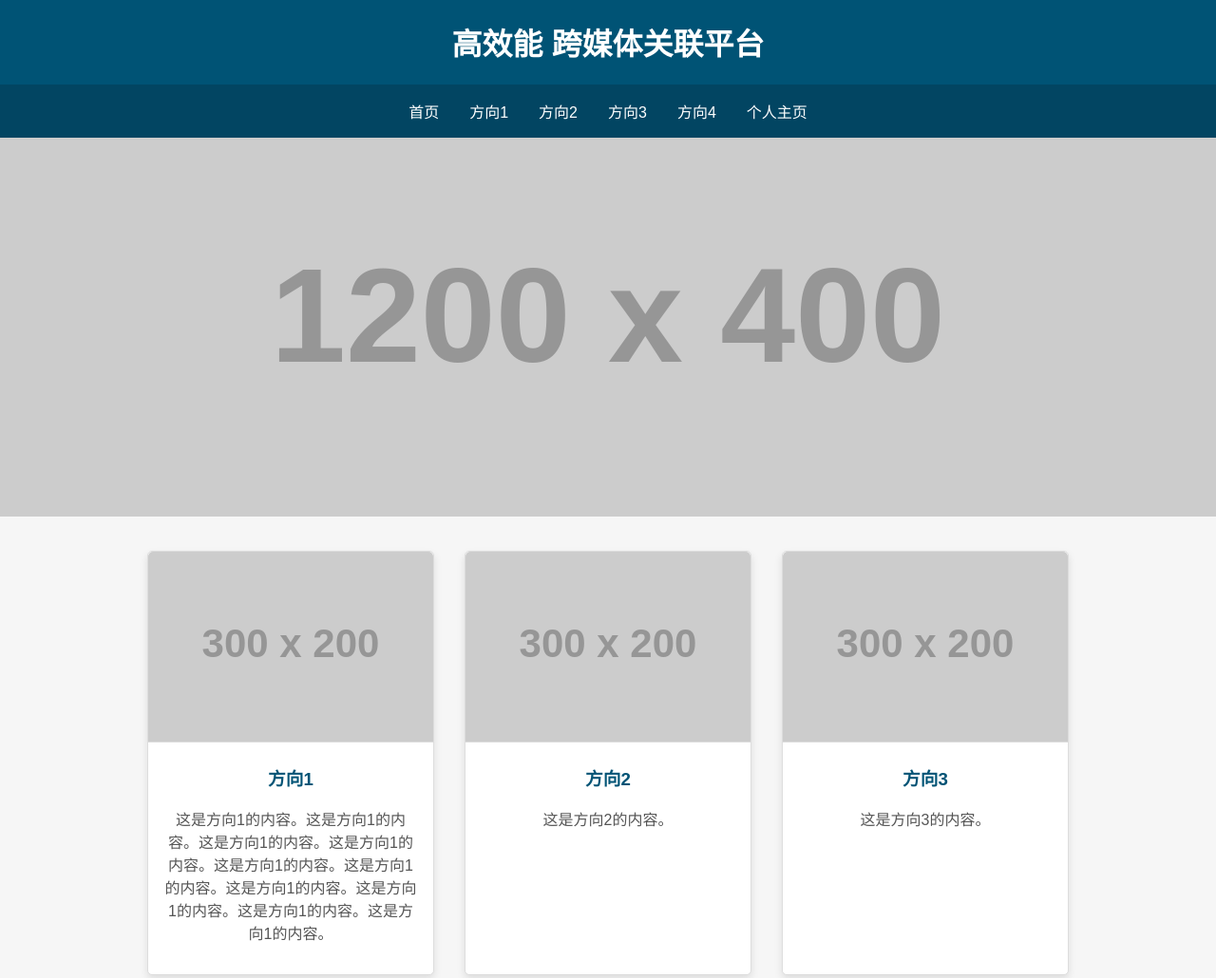
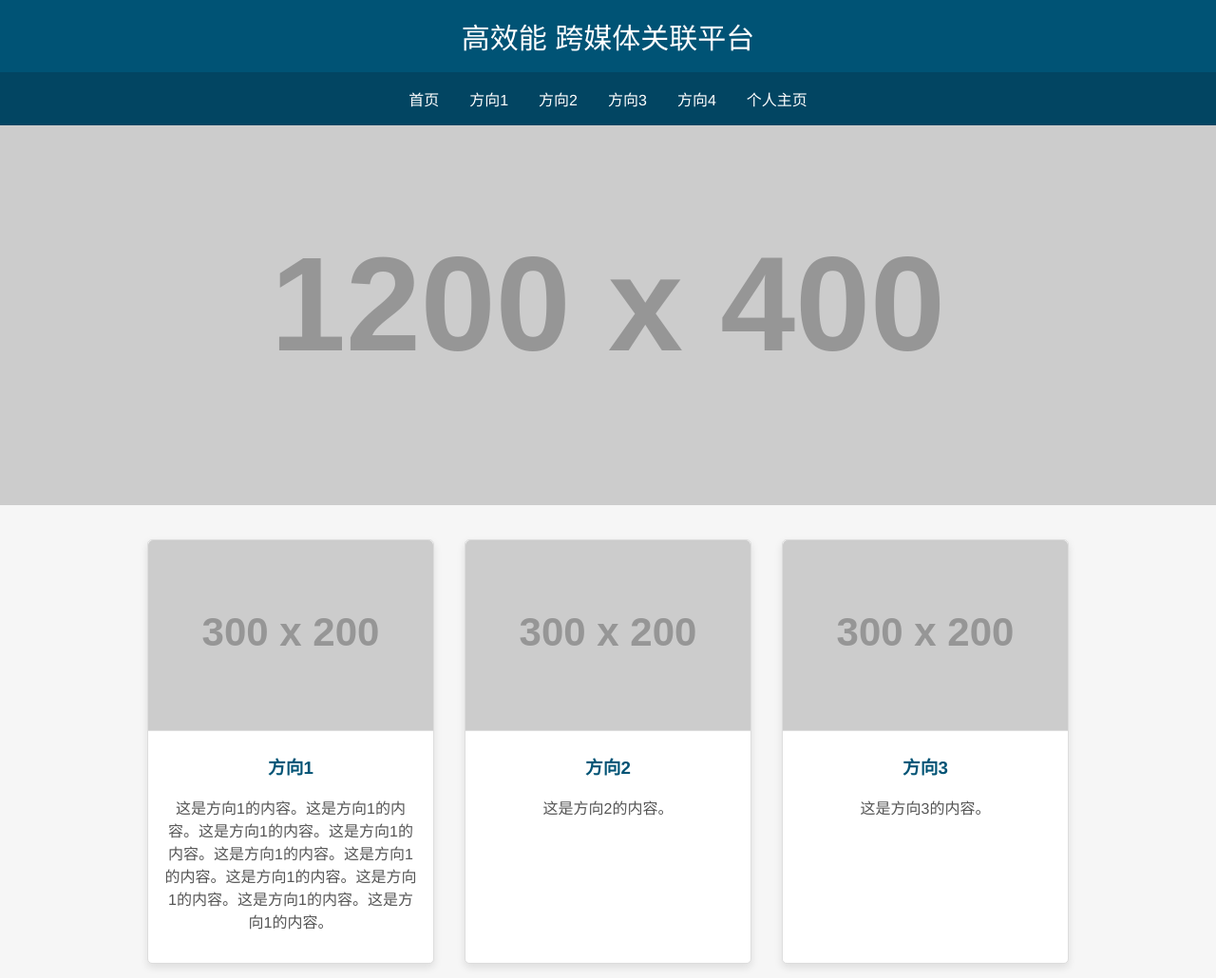
Before and after one commit to Appgye/webtest, a plain HTML site: page index.html in a window 1280 px wide. Shown: the top 1030 px of the page at 95% size. Drawn offline with Linux system fonts and the light colour scheme; placeholder pictures from the web are drawn by us.

Commit message:
修改标题栏和功能栏逻辑

```diff
--- a/index.html
+++ b/index.html
@@ -9,7 +9,11 @@
 <body>
 
 <div class="header">
-    <h1>高效能 跨媒体关联平台</h1>
+<!--    <h1>高效能 跨媒体关联平台</h1>-->
+    <div class="headertext">
+        高效能 跨媒体关联平台
+    </div>
+
 <!--    可以放一个logo-->
     <div class="navbar">
         <a href="index.html">首页</a>
@@ -77,6 +81,7 @@
 
 <div class="footer">
     <p>高效能 跨媒体关联平台</p>
+    <p>Dr Zheng Zhang @ HITSZ</p>
     <p>个人主页：<a href="https://cszhengzhang.cn">cszhengzhang.cn</a></p>
     <p>联系方式：email@example.com</p>
 </div>
@@ -86,7 +91,9 @@
 
 <style>
     body {
-        font-family: Arial, sans-serif;
+        /*font-family: Arial, sans-serif;*/
+        /*font-family: "Helvetica Neue", Helvetica, Arial, sans-serif; !*"Open Sans";, *!*/
+        font-family: "Helvetica Neue", Helvetica, Tahoma, sans-serif;
         margin: 0;
         padding: 0;
         background-color: #f6f6f6;
@@ -97,10 +104,19 @@
         color: #fff;
         /*padding: 1rem;*/
         text-align: center;
-        position: fixed;
+        /*position: fixed;*/
+        position: sticky;
         width: 100%;
-        top: 0;
+        top: 0px;
         z-index: 1000;
+        /*margin: 1rem 0 0 0;;*/
+    }
+
+    .headertext {
+        font-size: 30px;
+        font-weight: lighter;
+        /*margin: 1rem 0 r0 0;*/
+        padding: 1rem;
     }
 
     .navbar {
@@ -187,7 +203,8 @@
     }
 
     .main-image {
-        padding-top: 9rem;
+        /*padding-top: 9rem;*/
+
         width: 100%;
         max-height: 400px;
         object-fit: cover;
```
